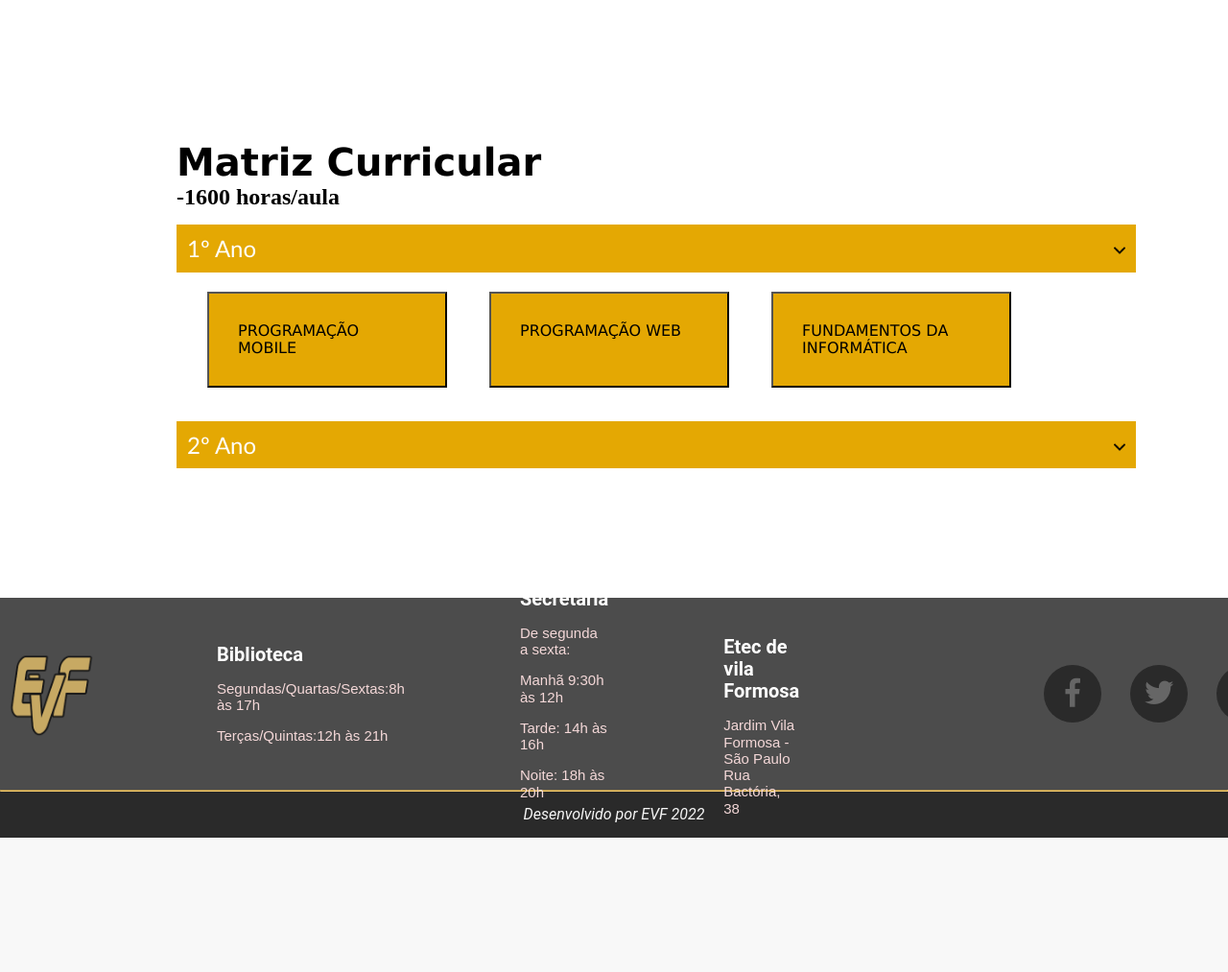
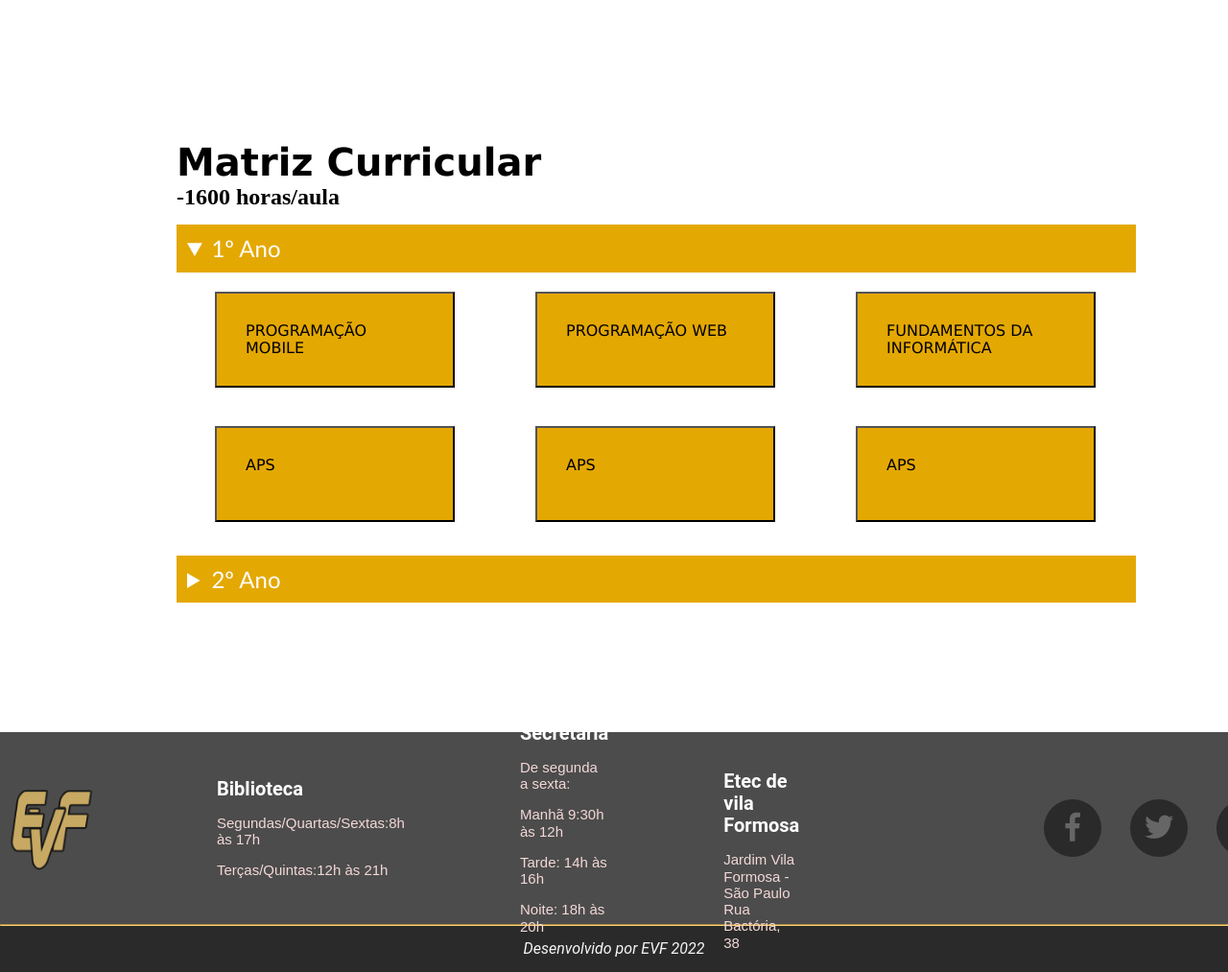
Before and after one commit to MatheusFerreira05/site_escola, a PHP site: page /ds.html in a window 1280 px wide, after a click on "1º Ano"; the page is wider, and only the part inside the window is pictured. Shown: the part 946-1959 px from the top of that part at 96% size. Before the commit the page ends 1819 px from the top of that part, so only its background shows below. Run offline with PHP 8.4, Linux system fonts and the light colour scheme; some libraries are stand-ins or nearby versions.

Commit message:
Término do modal nas competencias e continuação da formatação da area dos professores

```diff
--- a/ds.html
+++ b/ds.html
@@ -136,7 +136,7 @@
                 <h2>Matriz Curricular</h2>
                 <h3>-1600 horas/aula</h3>
                 <details class="infos">
-                    <summary>1º Ano <img src="imagens/seta.png" class="icone"></summary>
+                    <summary>1º Ano</summary>
                     <div class="grade">
                         <button  onclick="acao()" class="btn">
                             <span class="grade-span">
@@ -144,7 +144,7 @@
                             </span>
                         </button>
                             <div class="modal-info">
-                                123
+                                <p>Lorem ipsum dolor sit amet consectetur adipisicing elit. Nam distinctio ipsam in inventore! Tempore eaque ratione doloribus consequuntur, adipisci reiciendis eveniet consequatur tenetur cumque nisi, quis deserunt ducimus enim magnam.</p>
                                 <div onclick="fechar()" class="fechar"><img src="imagens/x.png" alt=""></div>
 
                             </div>
@@ -154,65 +154,108 @@
                             </span>
                         </button>
                             <div class="modal-info2">
-                                    321
+                                <p>Lorem ipsum dolor sit amet consectetur adipisicing elit. Nam distinctio ipsam in inventore! Tempore eaque ratione doloribus consequuntur, adipisci reiciendis eveniet consequatur tenetur cumque nisi, quis deserunt ducimus enim magnam.</p>
                                 <div onclick="fechar2()" class="fechar"><img src="imagens/x.png" alt=""></div>
                             </div>
-                                <button  onclick="acao3()" class="btn2">
+                        <button  onclick="acao3()" class="btn3">
                             <span class="grade-span">
                                 FUNDAMENTOS da Informática
                             </span>
                         </button>
                             <div class="modal-info3">
-                                        21
+                                <p>Lorem ipsum dolor sit amet consectetur adipisicing elit. Nam distinctio ipsam in inventore! Tempore eaque ratione doloribus consequuntur, adipisci reiciendis eveniet consequatur tenetur cumque nisi, quis deserunt ducimus enim magnam.</p>
                                 <div onclick="fechar3()" class="fechar"><img src="imagens/x.png" alt=""></div>
                             </div>
 
+                        <button  onclick="acao4()" class="btn4">
+                            <span class="grade-span">
+                                APS
+                            </span>
+                        </button>
+                            <div class="modal-info4">
+                                <p>Lorem ipsum dolor sit amet consectetur adipisicing elit. Nam distinctio ipsam in inventore! Tempore eaque ratione doloribus consequuntur, adipisci reiciendis eveniet consequatur tenetur cumque nisi, quis deserunt ducimus enim magnam.</p>
+                                <div onclick="fechar4()" class="fechar"><img src="imagens/x.png" alt=""></div>
+                            </div>
+
+                        <button  onclick="acao5()" class="btn5">
+                            <span class="grade-span">
+                                APS
+                            </span>
+                        </button>
+                            <div class="modal-info5">
+                                <p>Lorem ipsum dolor sit amet consectetur adipisicing elit. Nam distinctio ipsam in inventore! Tempore eaque ratione doloribus consequuntur, adipisci reiciendis eveniet consequatur tenetur cumque nisi, quis deserunt ducimus enim magnam.</p>
+                             <div onclick="fechar5()" class="fechar"><img src="imagens/x.png" alt=""></div>
+                            </div>
+
+                        <button  onclick="acao4()" class="btn4">
+                            <span class="grade-span">
+                                APS
+                            </span>
+                        </button>
+                            <div class="modal-info4">
+                                <p>Lorem ipsum dolor sit amet consectetur adipisicing elit. Nam distinctio ipsam in inventore! Tempore eaque ratione doloribus consequuntur, adipisci reiciendis eveniet consequatur tenetur cumque nisi, quis deserunt ducimus enim magnam.</p>
+                                <div onclick="fechar4()" class="fechar"><img src="imagens/x.png" alt=""></div>
+                            </div>
                       </div>
                     </details>
                     <details>
-                        <summary>2º Ano <img src="imagens/seta.png" class="icone"></summary>
+                        <summary>2º Ano</summary>
                         <div class="grade">
-                            <button class="btn">
+                            <button  onclick="acao7()" class="btn7">
                                 <span class="grade-span">
-                                    Programação Mobile
+                                    APS
                                 </span>
                             </button>
+                                <div class="modal-info7">
+                                    <p>7</p>
+                                    <div onclick="fechar7()" class="fechar"><img src="imagens/x.png" alt=""></div>
                                 </div>
-                        <div class="grade">
-                            <button class="btn">
+                            <button  onclick="acao8()" class="btn8">
                                 <span class="grade-span">
-                                    Banco de Dados
+                                    APS
                                 </span>
                             </button>
+                                <div class="modal-info8">
+                                    <p>8</p>
+                                    <div onclick="fechar8()" class="fechar"><img src="imagens/x.png" alt=""></div>
                                 </div>
-                        <div class="grade">
-                            <button class="btn">
+                                <button  onclick="acao9()" class="btn9">
                                     <span class="grade-span">
-                                    Programação de Algoritimos
+                                        APS
                                     </span>
                                 </button>
+                                    <div class="modal-info9">
+                                        <p>9</p>
+                                        <div onclick="fechar9()" class="fechar"><img src="imagens/x.png" alt=""></div>
                                     </div>
-                        <div class="grade">
-                            <button class="btn">
+                                    <button  onclick="acao10()" class="btn10">
                                         <span class="grade-span">
-                                    Análise e Projeto de Sistemas
+                                            APS
                                         </span>
                                     </button>
+                                        <div class="modal-info10">
+                                            <p>10</p>
+                                            <div onclick="fechar10()" class="fechar"><img src="imagens/x.png" alt=""></div>
                                         </div>
-                        <div class="grade">
-                            <button class="btn">
+                                        <button  onclick="acao11()" class="btn11">
                                             <span class="grade-span">
-                                    FUNDAMENTOS DA Informática
+                                                APS
                                             </span>
                                         </button>
+                                            <div class="modal-info11">
+                                                <p>11</p>
+                                                <div onclick="fechar11()" class="fechar"><img src="imagens/x.png" alt=""></div>
                                             </div>
-                        <div class="grade">
-                            <button class="btn">
+                                            <button  onclick="acao12()" class="btn12">
                                                 <span class="grade-span">
-                                    DESIGN DIGITAL
+                                                    APS
                                                 </span>
                                             </button>
+                                                <div class="modal-info12">
+                                                    <p>12</p>
+                                                    <div onclick="fechar12()" class="fechar"><img src="imagens/x.png" alt=""></div>
                                                 </div>
+
                     </details>
                     </div>
 
--- a/style/cursos.css
+++ b/style/cursos.css
@@ -375,7 +375,6 @@ hr.rodape {
 * {
     margin: 0;
     padding: 0;
-    list-style: none;
 }
 
 .redes ul {
--- a/style/modal-cursos.css
+++ b/style/modal-cursos.css
@@ -32,6 +31,16 @@ details.infos{
     font-size: 24px;
     padding: 1%;
 }
+
+.competencias details[open] summary ~ *{
+    animation: sweep 250ms ease-in-out;
+    animation-duration: 800ms;
+}
+
+@keyframes sweep {
+    from{opacity: 1;}
+    from{opacity: 0;}
+  }
 
 .competencias details summary:hover{
     color: black;
@@ -46,7 +55,7 @@ details.infos{
 
 .grade{
     margin-right: -1px;
-    padding: 30px 12px 90px;
+    padding: 30px 0px 90px;
     display: inline;
 }
 
@@ -152,10 +140,10 @@ details.infos{
     text-align: left;
     text-transform: uppercase;
     width: 24.6%;
-    z-index: 2;
-    margin: 20px 20px;
+    margin: 20px 40px;
     width: 250px;
     height: 100px;
+    position: static;
 }
 
 .btn:hover,
```
Also changed, not shown: other parts of style/modal-cursos.css (+18 -25 lines), meioambiente.html (+122 -6 lines), professores.html (+9 -9 lines), style/style.css (+15 -5 lines). Lines whose indentation alone changed are shown as unchanged.
